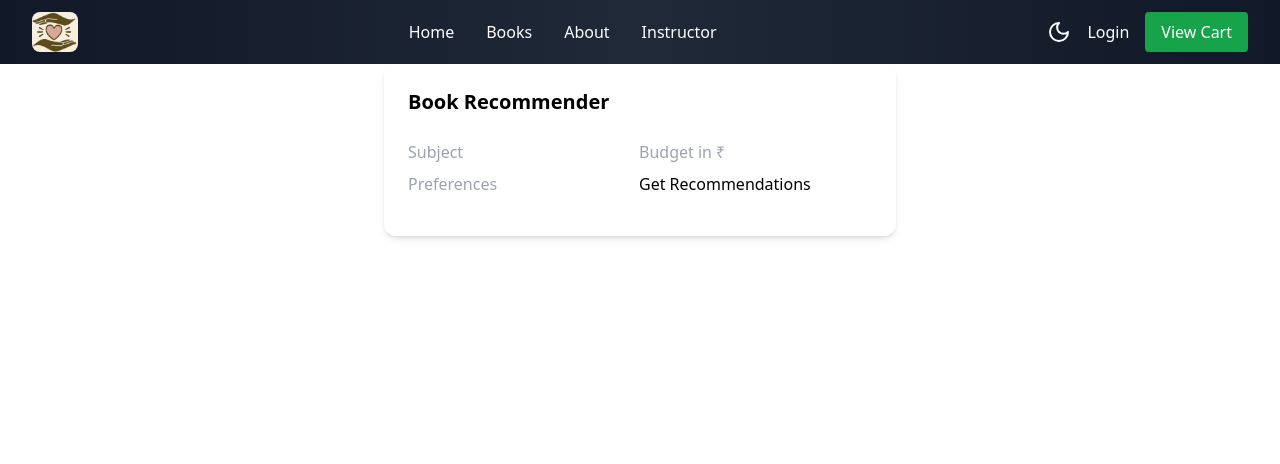
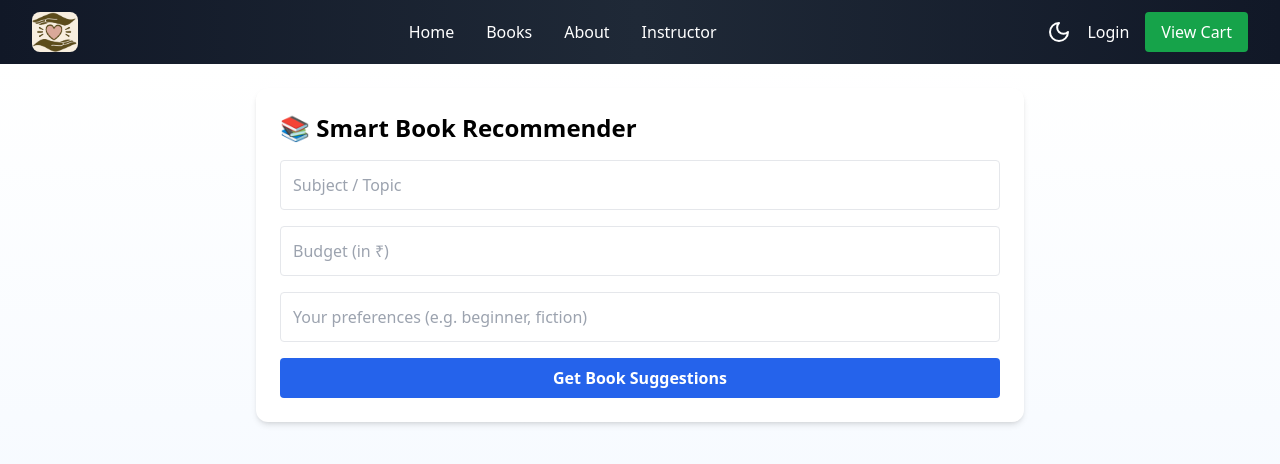
Before and after one commit to verma-riya20/SkillXhange, a React (Vite) app in the folder Frontend/: page /ai/book-recommend in a window 1280 px wide. Shown: the top 464 px of the page. Built offline with nearby package versions, Linux system fonts and the light colour scheme.

Commit message:
book recommender

```diff
--- a/Frontend/src/components/Books.jsx
+++ b/Frontend/src/components/Books.jsx
@@ -40,6 +40,7 @@ const Books = () => {
       </div>
       <div className="fixed bottom-6 right-6 z-50 animate-bounce">
   <img
+   onClick={() => window.open('http://localhost:5173/ai/book-recommend')}
     src="/images/chatbot.svg"
     alt="AI Chatbot"
     className="w-24 h-24 rounded-full shadow-lg cursor-pointer hover:scale-105 transition"
--- a/Frontend/src/components/Home.jsx
+++ b/Frontend/src/components/Home.jsx
@@ -186,6 +186,7 @@ const EasyStudyHome = () => {
       </section>
       <div className="fixed bottom-6 right-6 z-50 animate-bounce">
   <img
+  onClick={() => window.open('http://localhost:5173/ai/mentor')}
     src="/images/chatbot.svg"
     alt="AI Chatbot"
     className="w-24 h-24 rounded-full shadow-lg cursor-pointer hover:scale-105 transition"
--- a/Frontend/src/components/ai/BookRecommender.jsx
+++ b/Frontend/src/components/ai/BookRecommender.jsx
@@ -1,28 +1,98 @@
-import React, { useState } from 'react';
+import React, { useState, useEffect } from 'react';
 import axios from 'axios';
 
 const BookRecommender = () => {
   const [form, setForm] = useState({ subject: '', budget: '', preference: '' });
-  const [result, setResult] = useState('');
+  const [recommendation, setRecommendation] = useState('');
+  const [localBooks, setLocalBooks] = useState([]);
+  const [matchedBooks, setMatchedBooks] = useState([]);
 
-  const handleChange = e => setForm({ ...form, [e.target.name]: e.target.value });
+  useEffect(() => {
+    const storedBooks = JSON.parse(localStorage.getItem('books')) || [];
+    setLocalBooks(storedBooks);
+  }, []);
 
-  const handleSubmit = async e => {
+  const handleChange = (e) => setForm({ ...form, [e.target.name]: e.target.value });
+
+  const handleSubmit = async (e) => {
     e.preventDefault();
     const res = await axios.post('http://localhost:5000/api/ai/book', form);
-    setResult(res.data.response);
+    setRecommendation(res.data.response);
+
+    // Basic matching: match title or subject keywords
+    const words = form.subject.toLowerCase().split(' ');
+    const matches = localBooks.filter(book =>
+      words.some(word => book.title.toLowerCase().includes(word) || book.author.toLowerCase().includes(word))
+    );
+    setMatchedBooks(matches);
   };
 
   return (
-    <div className="p-6 max-w-lg mx-auto bg-white rounded-xl shadow-md space-y-4">
-      <h2 className="text-xl font-bold">Book Recommender</h2>
-      <form onSubmit={handleSubmit} className="space-y-2">
-        <input name="subject" onChange={handleChange} placeholder="Subject" className="input" required />
-        <input name="budget" onChange={handleChange} placeholder="Budget in ₹" className="input" required />
-        <input name="preference" onChange={handleChange} placeholder="Preferences" className="input" required />
-        <button type="submit" className="btn">Get Recommendations</button>
-      </form>
-      <div className="text-sm text-gray-700 whitespace-pre-line">{result}</div>
+    <div className="min-h-screen p-6 bg-gradient-to-b from-white to-blue-50">
+      <div className="max-w-3xl mx-auto bg-white p-6 rounded-xl shadow-md">
+        <h1 className="text-2xl font-bold mb-4">📚 Smart Book Recommender</h1>
+        <form onSubmit={handleSubmit} className="space-y-4">
+          <input
+            name="subject"
+            placeholder="Subject / Topic"
+            value={form.subject}
+            onChange={handleChange}
+            className="w-full border p-3 rounded"
+            required
+          />
+          <input
+            name="budget"
+            placeholder="Budget (in ₹)"
+            value={form.budget}
+            onChange={handleChange}
+            className="w-full border p-3 rounded"
+            required
+          />
+          <input
+            name="preference"
+            placeholder="Your preferences (e.g. beginner, fiction)"
+            value={form.preference}
+            onChange={handleChange}
+            className="w-full border p-3 rounded"
+            required
+          />
+          <button
+            type="submit"
+            className="w-full bg-blue-600 text-white font-semibold py-2 rounded hover:bg-blue-700"
+          >
+            Get Book Suggestions
+          </button>
+        </form>
+
+        {recommendation && (
+          <div className="mt-6">
+            <h2 className="text-xl font-semibold mb-2">📖 AI Suggestions:</h2>
+            <p className="whitespace-pre-line bg-blue-50 p-4 rounded text-gray-700">{recommendation}</p>
+          </div>
+        )}
+
+        {matchedBooks.length > 0 && (
+          <div className="mt-6">
+            <h2 className="text-xl font-semibold mb-2">🛒 Available in our Bookstore:</h2>
+            <div className="grid sm:grid-cols-2 gap-4">
+              {matchedBooks.map((book, i) => (
+                <div key={i} className="border p-3 rounded bg-white shadow-sm">
+                  <img src={book.image} alt={book.title} className="w-full h-40 object-cover rounded mb-2" />
+                  <h3 className="font-bold text-lg">{book.title}</h3>
+                  <p className="text-sm text-gray-600">{book.author}</p>
+                  <p className="text-sm text-pink-600 font-medium">₹{book.price}</p>
+                  <a
+                    href="/bookstore"
+                    className="inline-block mt-2 text-blue-600 hover:underline"
+                  >
+                    View in Bookstore →
+                  </a>
+                </div>
+              ))}
+            </div>
+          </div>
+        )}
+      </div>
     </div>
   );
 };
```
